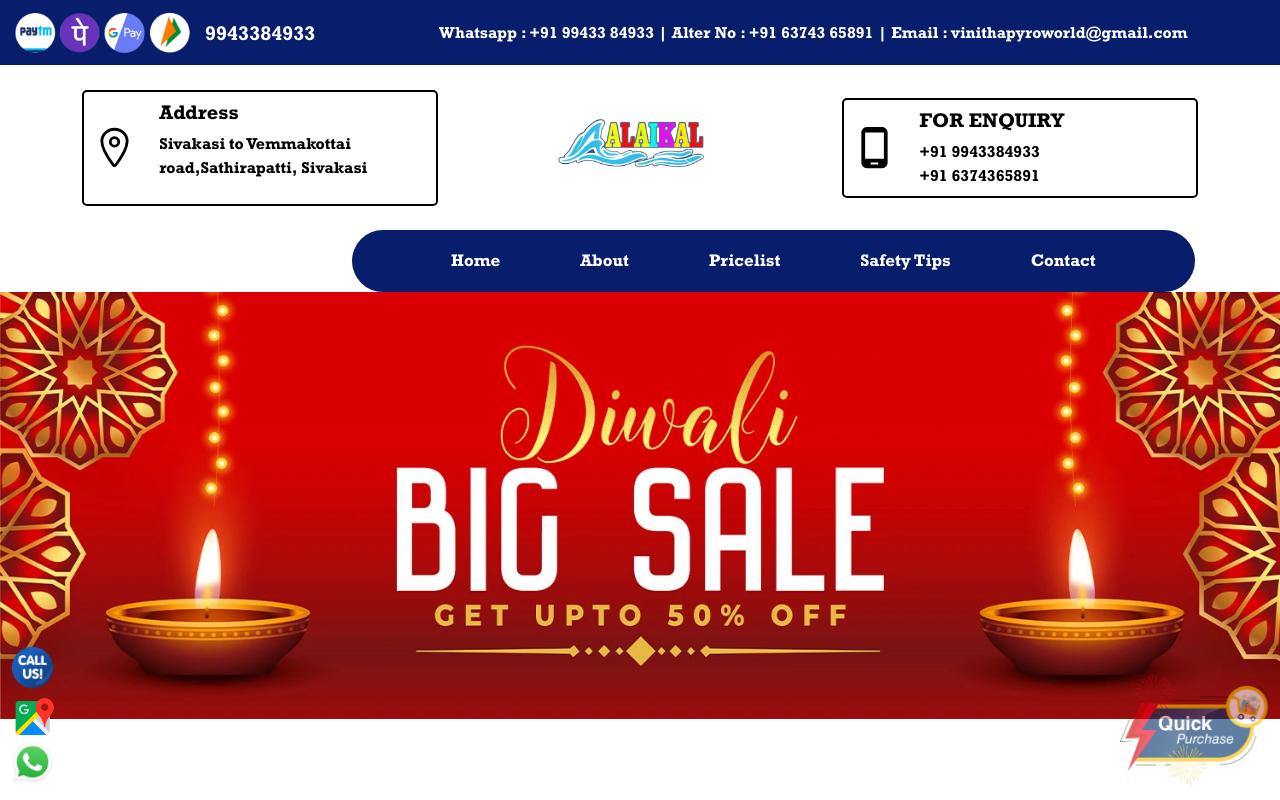
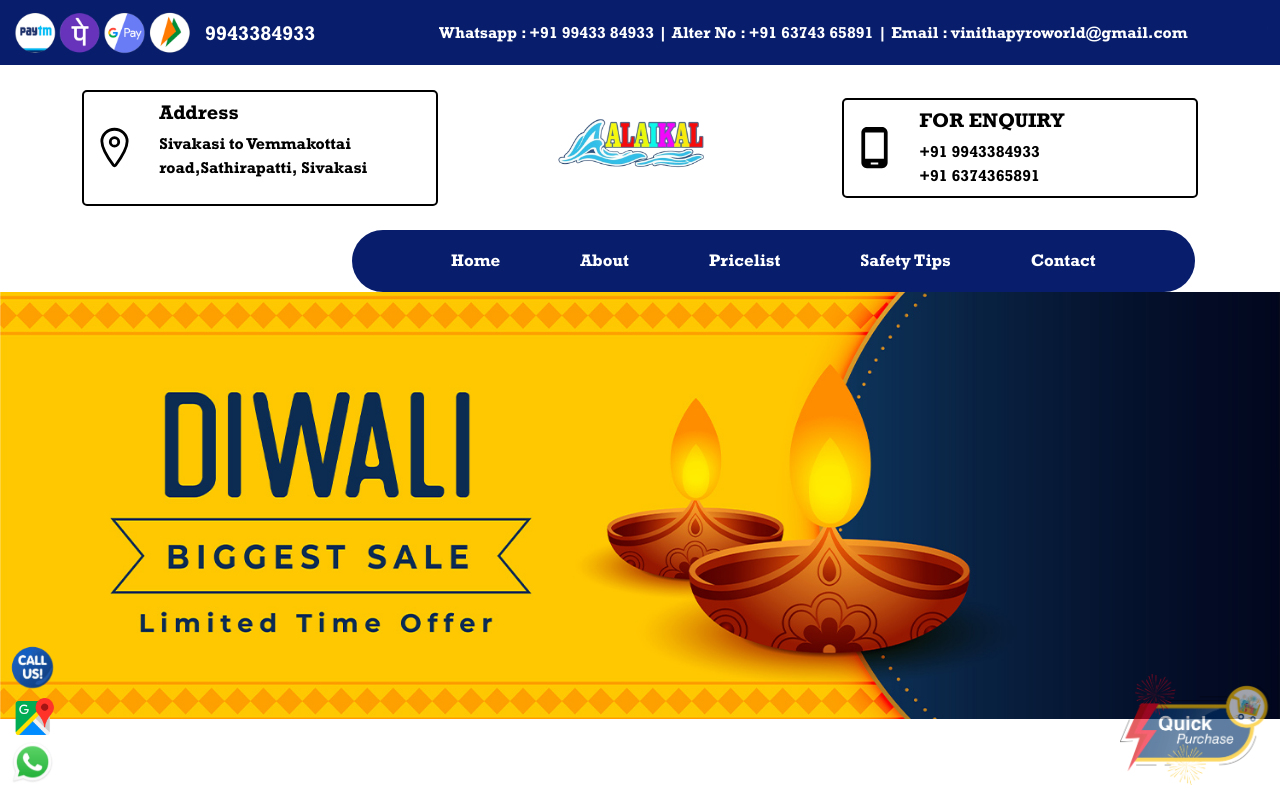
Before and after one commit to SANJAY-1508/vinithapyroworld, a React (Create React App) app: page /about in a window 1280 px wide. Shown: the top 800 px of the page. Built offline with nearby package versions, Linux system fonts and the light colour scheme; what @react-pdf/renderer would draw is missing.

Commit message:
`Update image source in About.js from aboutbanner.webp to banner_one.jpg`

```diff
--- a/src/pages/About.js
+++ b/src/pages/About.js
@@ -26,7 +26,7 @@ const About = () => {
     <>
       <AppBarThree />
       <img
-        src={require("../assets/sivasakthicrackersimage/aboutbanner.webp")}
+        src={require("../assets/images/banner_one.jpg")}
         className="img-fluid w-100"
         alt="product name"
       />
```
